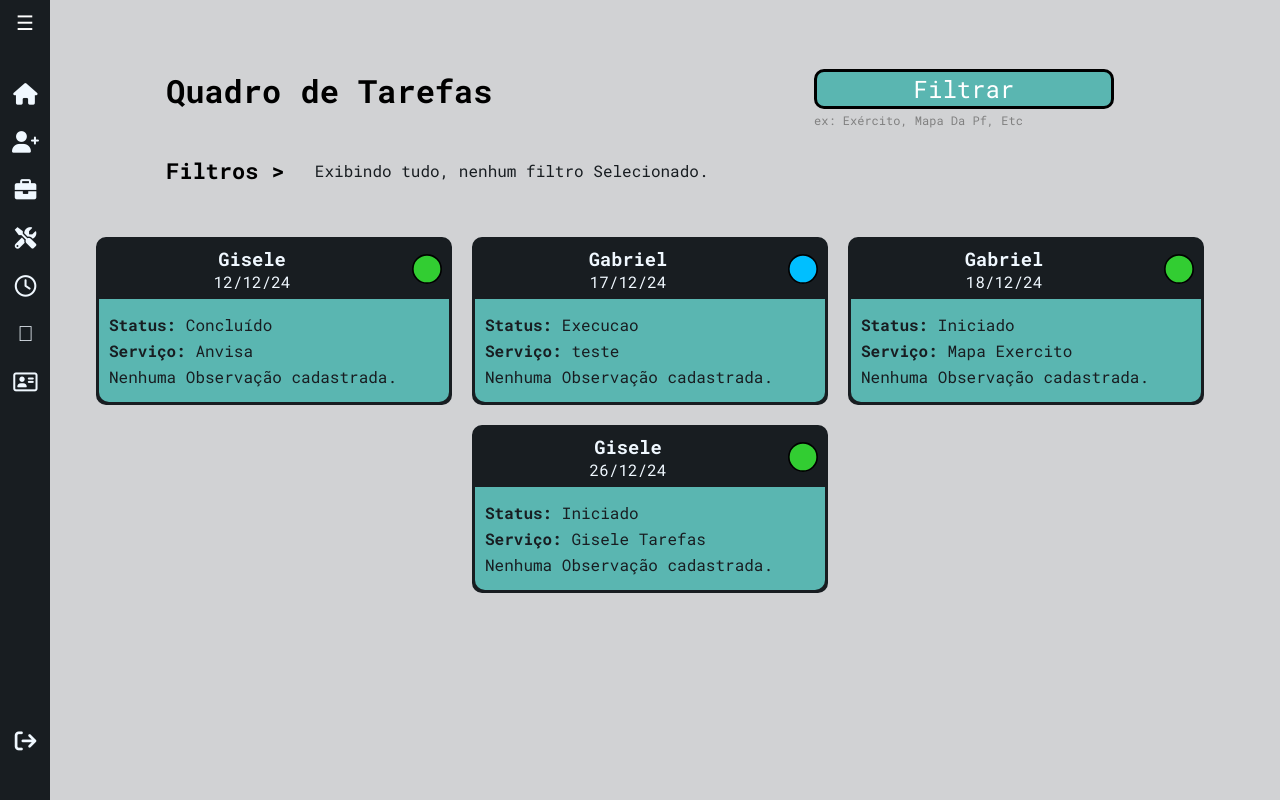
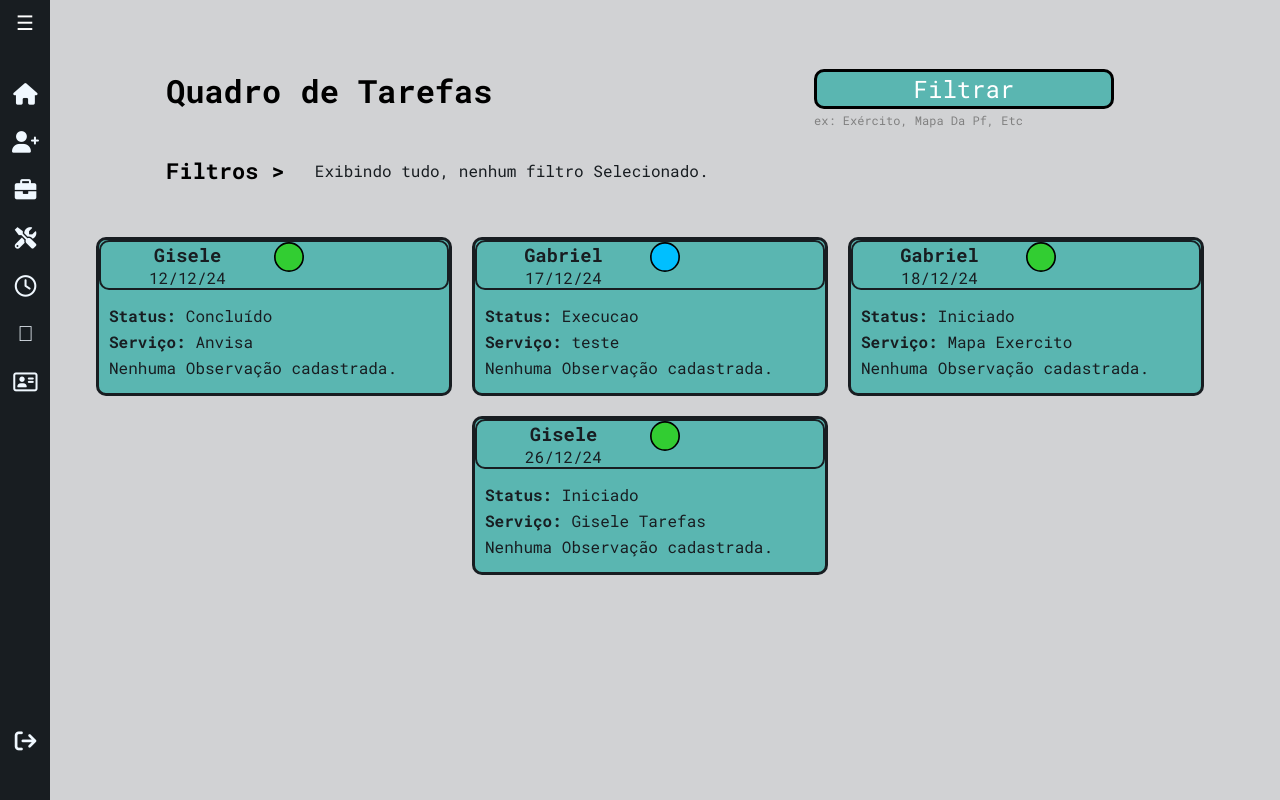
Before and after one commit to Gabr1elaugus700/Ambielle, a Django app: page /ambielle/tarefas/ in a window 1280 px wide. Run offline with Django 5.2, Linux system fonts and the light colour scheme; a user stored in the database is signed in; data comes from the database, SQL or seed files in the repository; some web fonts are replaced.

Commit message:
Alterações nos cars da linha do tempo.

```diff
--- a/base_static/global/css/tarefas.css
+++ b/base_static/global/css/tarefas.css
@@ -196,8 +196,10 @@
     display: flex;
     justify-content: center;
     align-items: center;
-    color: aliceblue;
-    background-color: var(--secondary-color);
+    color: var(--secondary-color);
+    border: 2px solid var(--secondary-color);
+    border-bottom: 2px solid var(--secondary-color);
+    border-radius: 10px;
 }
 
 .task-dateCli {
@@ -213,16 +215,9 @@
     margin: 0;
 }
 
-.task-header .status {
-    display: flex;
-    align-items: center;
-    justify-content: end;
-    padding: 7px;
-    width: 30px;
-}
 
 .task-card {
-    background-color: var(--secondary-color);
+    background-color: var(--primary-color);
     color: var(--secondary-color);
     margin: 10px;
     width: 350px;
--- a/base_static/global/css/timeLine.css
+++ b/base_static/global/css/timeLine.css
@@ -14,8 +14,6 @@
     font-family: var(--secondary-font);
 }
 
-
-
 /* Texto do label */
 .checkbox-item label {
     font-family: var(--secondary-font);
```
Also changed, not shown: workflow/templates/workflow/timeLine.html (+9 -8 lines).
